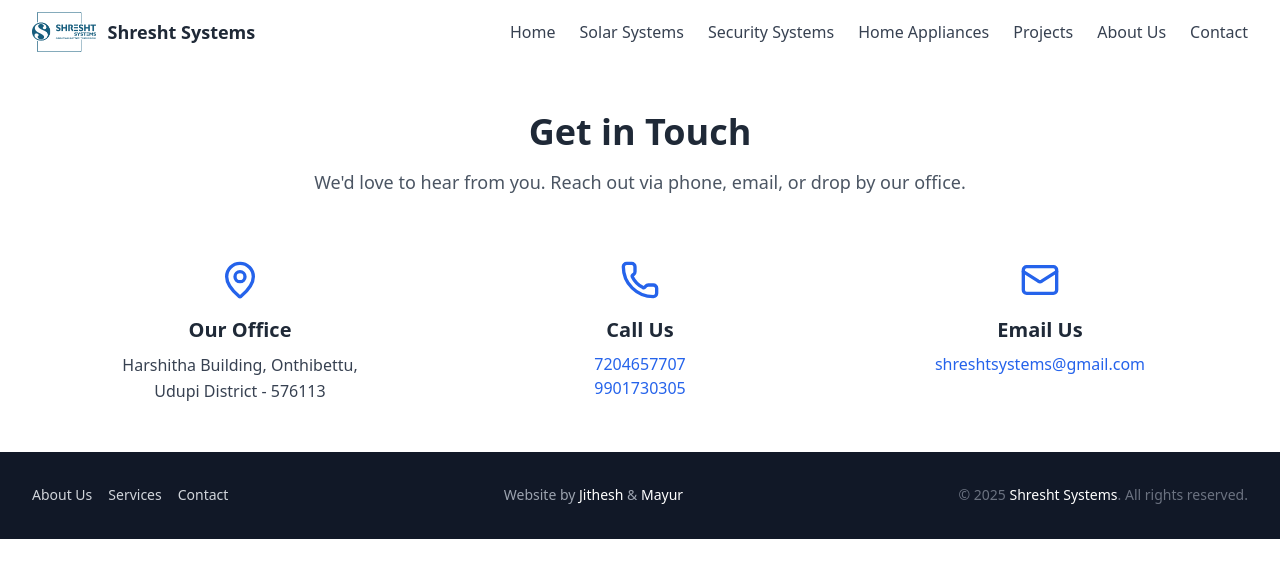
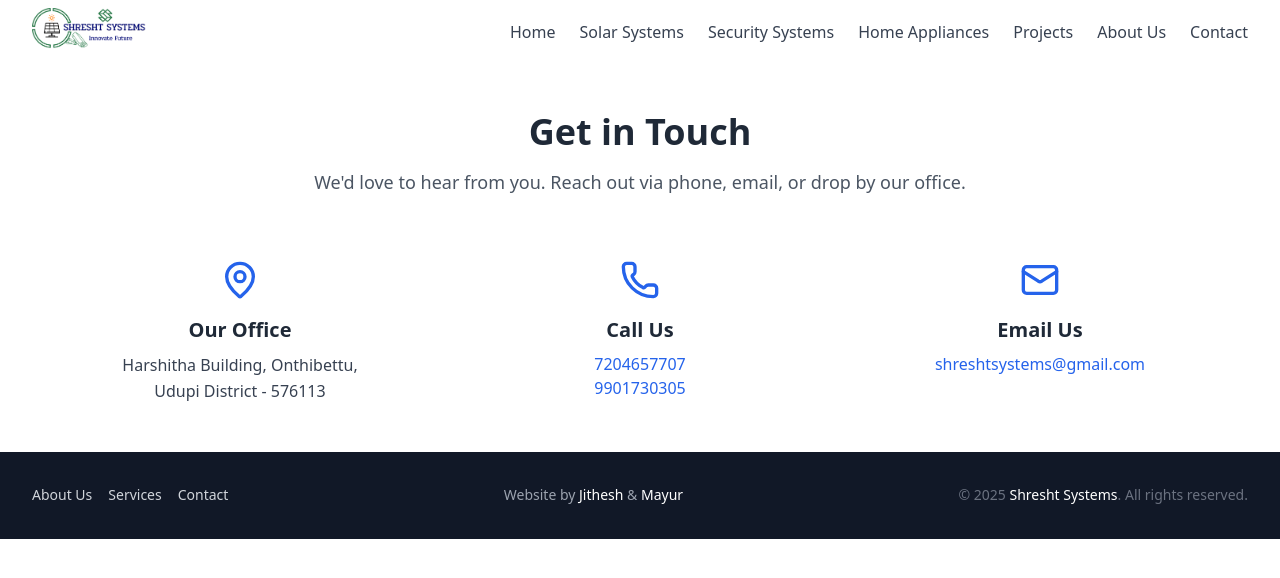
Before and after one commit to ShreshtSystems/ShreshtSystems.github.io, a plain HTML site: page contact.html in a window 1280 px wide. Drawn offline with nearby package versions, Linux system fonts and the light colour scheme.

Commit message:
updated the logo in header

```diff
--- a/contact.html
+++ b/contact.html
@@ -15,15 +15,12 @@
           class="max-w-7xl mx-auto px-4 sm:px-6 lg:px-8 flex items-center justify-between h-16"
         >
           <!-- Logo -->
-          <a href="./index.html" class="flex items-center space-x-3">
+          <a href="./index.html">
             <img
-              src="./assets/Shresht-Logo-Final.png"
+              src="./assets/logo.png"
               alt="Shresht Systems Logo"
-              class="h-10 w-auto"
+              class="h-12 w-auto"
             />
-            <span class="text-lg font-semibold text-gray-800"
-              >Shresht Systems</span
-            >
           </a>
 
           <!-- Desktop Navigation -->
```
Also changed, not shown: about.html (+3 -6 lines), home-appliances.html (+3 -6 lines), index.html (+3 -6 lines), projects.html (+3 -6 lines), security-systems.html (+3 -6 lines), solar-systems.html (+3 -6 lines).
